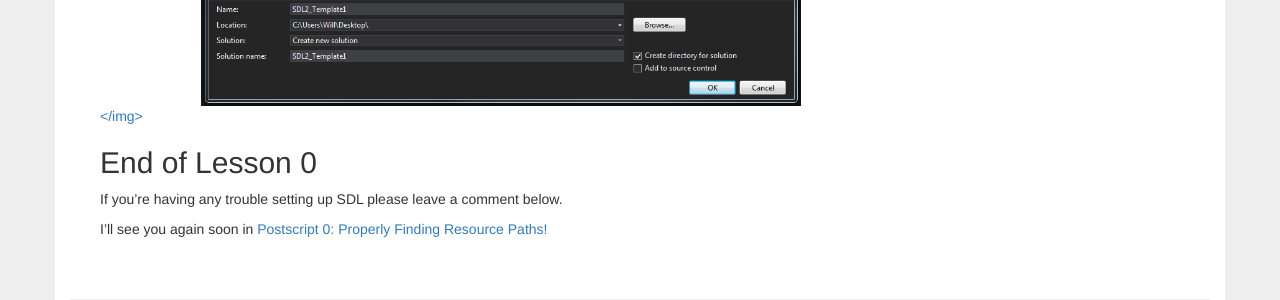
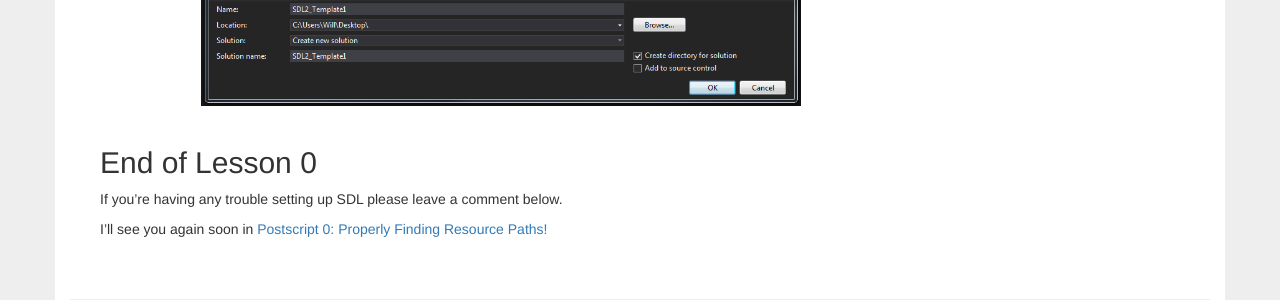
Before and after one commit to Twinklebear/Twinklebear.github.io, a Jekyll site: the page built from _posts/2013-08-15-lesson-0-visual-studio.md, in a window 1280 px wide and 900 px high, scrolled down 4010 px. Shown: the part 544-844 px from the top of the window. Built offline with Jekyll 4.4.1, drawn with Linux system fonts in a browser that asks for light colours; nearby versions of some CDN libraries; comment, search, counter and statistics services are not loaded.

Commit message:
Remove stray tag

```diff
--- a/_posts/2013-08-15-lesson-0-visual-studio.md
+++ b/_posts/2013-08-15-lesson-0-visual-studio.md
@@ -132,7 +132,6 @@ project selection page.
 <a href="/assets/img/lesson_0_vs/selecting_a_template.png">
 <img class="centered" width="600" height="auto"
 	src="/assets/img/lesson_0_vs/selecting_a_template.png">
-</img>
 </a>
 <br />
 
```
